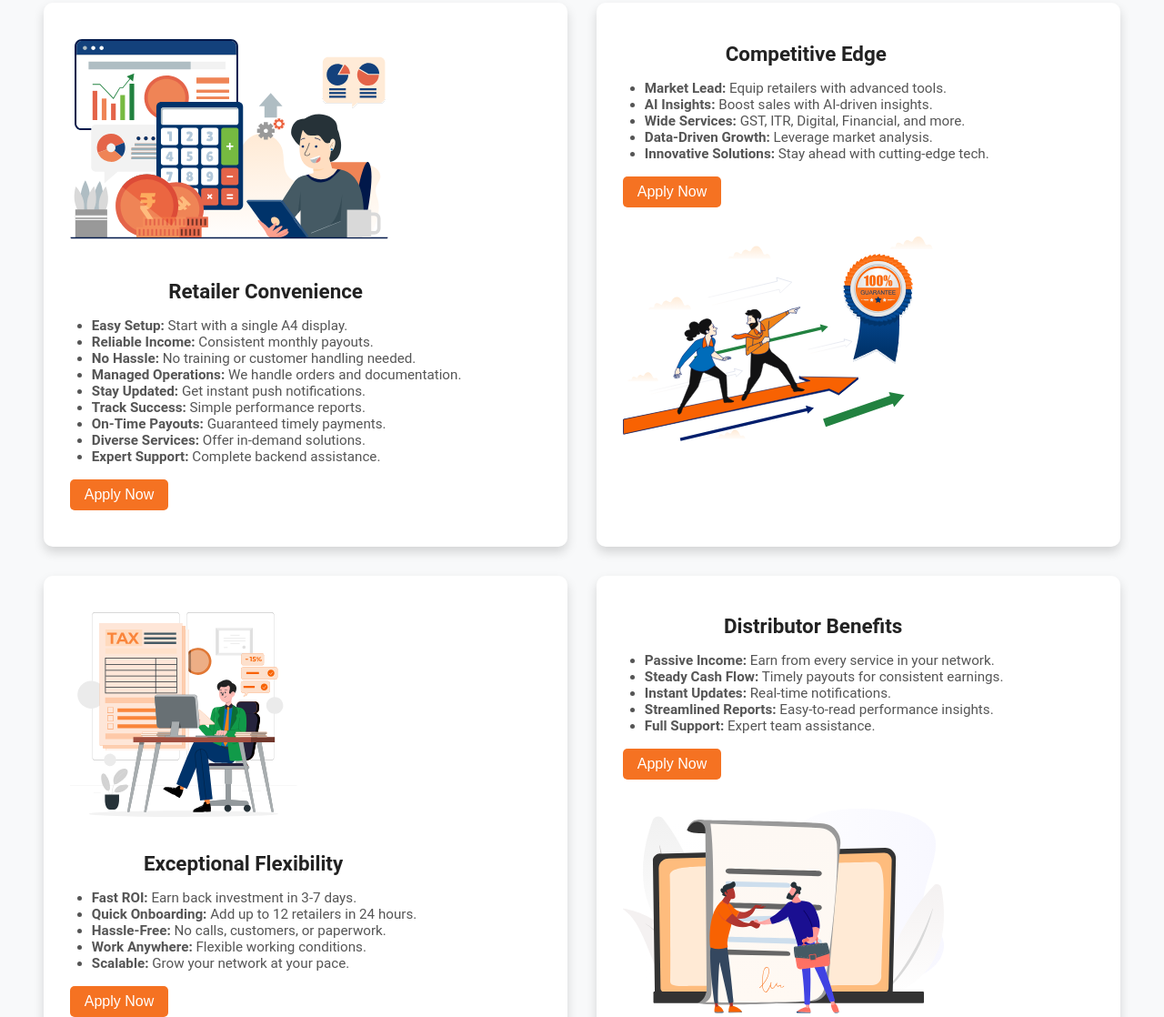
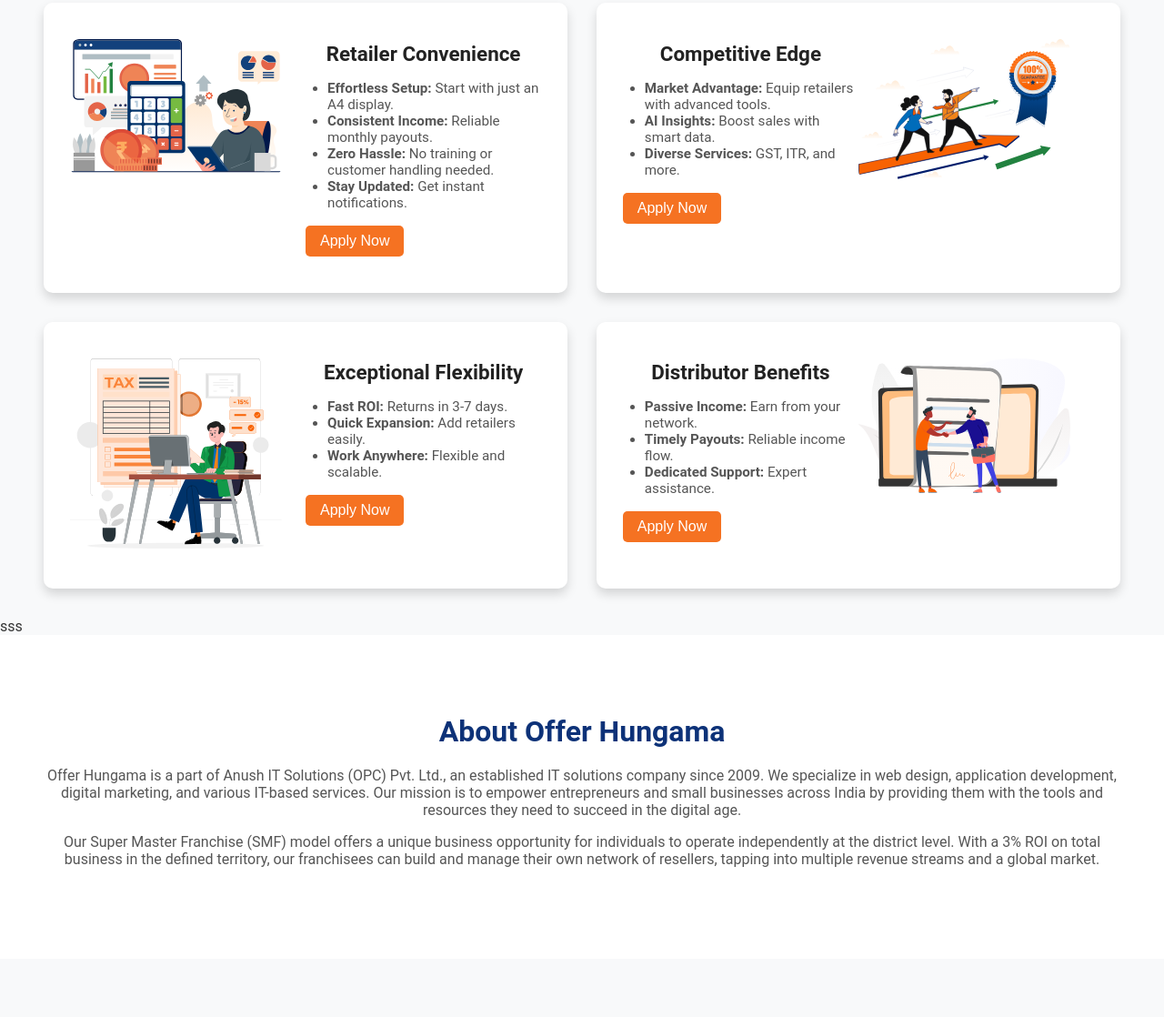
Before and after one commit to yashNiwane/offerhungama, a plain HTML site: page index.html in a window 1280 px wide. Shown: the part 2442-3560 px from the top of the page at 91% size. Drawn offline with Linux system fonts and the light colour scheme.

Commit message:
first commit

```diff
--- a/index.html
+++ b/index.html
@@ -144,22 +144,17 @@
             <!-- Card 1: Retailer Convenience -->
             <div class="card">
                 <div class="card-inner">
-                    <div class="card-front">
-                        <div>
+                    <div class="card-front split1">
+                        <div style="flex: 1;">
                             <img src="./images/hero-img-8.svg" alt="Retailer Convenience" class="card-image">
                         </div>
-                        <div>
+                        <div style="flex: 1;">
                             <h2>Retailer Convenience</h2>
                             <ul>
-                                <li><b>Easy Setup:</b> Start with a single A4 display.</li>
-                                <li><b>Reliable Income:</b> Consistent monthly payouts.</li>
-                                <li><b>No Hassle:</b> No training or customer handling needed.</li>
-                                <li><b>Managed Operations:</b> We handle orders and documentation.</li>
-                                <li><b>Stay Updated:</b> Get instant push notifications.</li>
-                                <li><b>Track Success:</b> Simple performance reports.</li>
-                                <li><b>On-Time Payouts:</b> Guaranteed timely payments.</li>
-                                <li><b>Diverse Services:</b> Offer in-demand solutions.</li>
-                                <li><b>Expert Support:</b> Complete backend assistance.</li>
+                                <li><b>Effortless Setup:</b> Start with just an A4 display.</li>
+                                <li><b>Consistent Income:</b> Reliable monthly payouts.</li>
+                                <li><b>Zero Hassle:</b> No training or customer handling needed.</li>
+                                <li><b>Stay Updated:</b> Get instant notifications.</li>
                             </ul>
                             <button class="apply-button">Apply Now</button>
                         </div>
@@ -170,19 +165,17 @@
             <!-- Card 2: Competitive Edge -->
             <div class="card">
                 <div class="card-inner">
-                    <div class="card-front">
-                        <div>
+                    <div class="card-front split1">
+                        <div style="flex: 1;">
                             <h2>Competitive Edge</h2>
                             <ul>
-                                <li><b>Market Lead:</b> Equip retailers with advanced tools.</li>
-                                <li><b>AI Insights:</b> Boost sales with AI-driven insights.</li>
-                                <li><b>Wide Services:</b> GST, ITR, Digital, Financial, and more.</li>
-                                <li><b>Data-Driven Growth:</b> Leverage market analysis.</li>
-                                <li><b>Innovative Solutions:</b> Stay ahead with cutting-edge tech.</li>
+                                <li><b>Market Advantage:</b> Equip retailers with advanced tools.</li>
+                                <li><b>AI Insights:</b> Boost sales with smart data.</li>
+                                <li><b>Diverse Services:</b> GST, ITR, and more.</li>
                             </ul>
                             <button class="apply-button">Apply Now</button>
                         </div>
-                        <div>
+                        <div style="flex: 1;">
                             <img src="./images/hero-img-9.svg" alt="Competitive Edge" class="card-image">
                         </div>
                     </div>
@@ -192,18 +185,16 @@
             <!-- Card 3: Exceptional Flexibility -->
             <div class="card">
                 <div class="card-inner">
-                    <div class="card-front">
-                        <div>
+                    <div class="card-front split1">
+                        <div style="flex: 1;">
                             <img src="./images/hero-img-10.svg" alt="Exceptional Flexibility" class="card-image">
                         </div>
-                        <div>
+                        <div style="flex: 1;">
                             <h2>Exceptional Flexibility</h2>
                             <ul>
-                                <li><b>Fast ROI:</b> Earn back investment in 3-7 days.</li>
-                                <li><b>Quick Onboarding:</b> Add up to 12 retailers in 24 hours.</li>
-                                <li><b>Hassle-Free:</b> No calls, customers, or paperwork.</li>
-                                <li><b>Work Anywhere:</b> Flexible working conditions.</li>
-                                <li><b>Scalable:</b> Grow your network at your pace.</li>
+                                <li><b>Fast ROI:</b> Returns in 3-7 days.</li>
+                                <li><b>Quick Expansion:</b> Add retailers easily.</li>
+                                <li><b>Work Anywhere:</b> Flexible and scalable.</li>
                             </ul>
                             <button class="apply-button">Apply Now</button>
                         </div>
@@ -214,19 +205,17 @@
             <!-- Card 4: Distributor Benefits -->
             <div class="card">
                 <div class="card-inner">
-                    <div class="card-front">
-                        <div>
+                    <div class="card-front split1">
+                        <div style="flex: 1;">
                             <h2>Distributor Benefits</h2>
                             <ul>
-                                <li><b>Passive Income:</b> Earn from every service in your network.</li>
-                                <li><b>Steady Cash Flow:</b> Timely payouts for consistent earnings.</li>
-                                <li><b>Instant Updates:</b> Real-time notifications.</li>
-                                <li><b>Streamlined Reports:</b> Easy-to-read performance insights.</li>
-                                <li><b>Full Support:</b> Expert team assistance.</li>
+                                <li><b>Passive Income:</b> Earn from your network.</li>
+                                <li><b>Timely Payouts:</b> Reliable income flow.</li>
+                                <li><b>Dedicated Support:</b> Expert assistance.</li>
                             </ul>
                             <button class="apply-button">Apply Now</button>
                         </div>
-                        <div>
+                        <div style="flex: 1;">
                             <img src="./images/hero-img-11.svg" alt="Distributor Benefits" class="card-image">
                         </div>
                     </div>
@@ -235,6 +224,7 @@
 
         </div>
     </section>
+sss
 
      <!-- About Us Section -->
      <section id="about-us" class="about-us-section">
```
